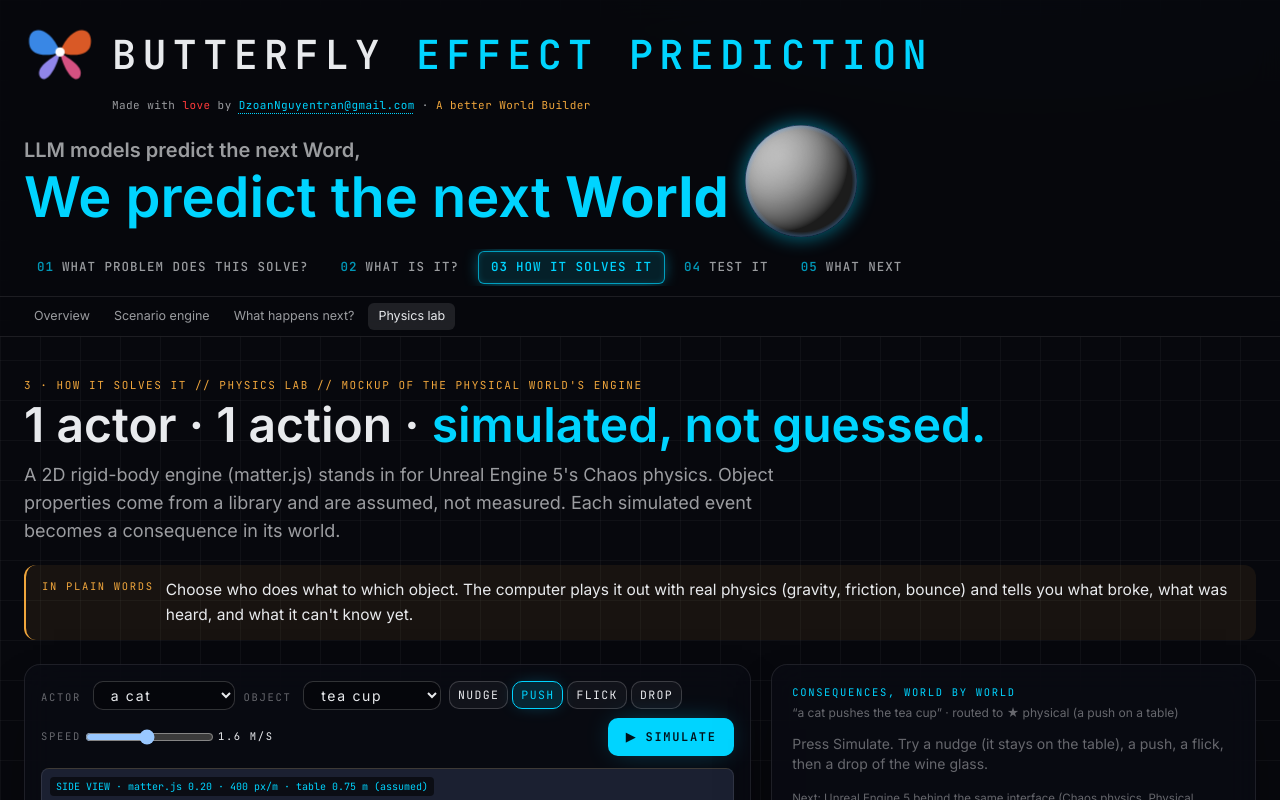
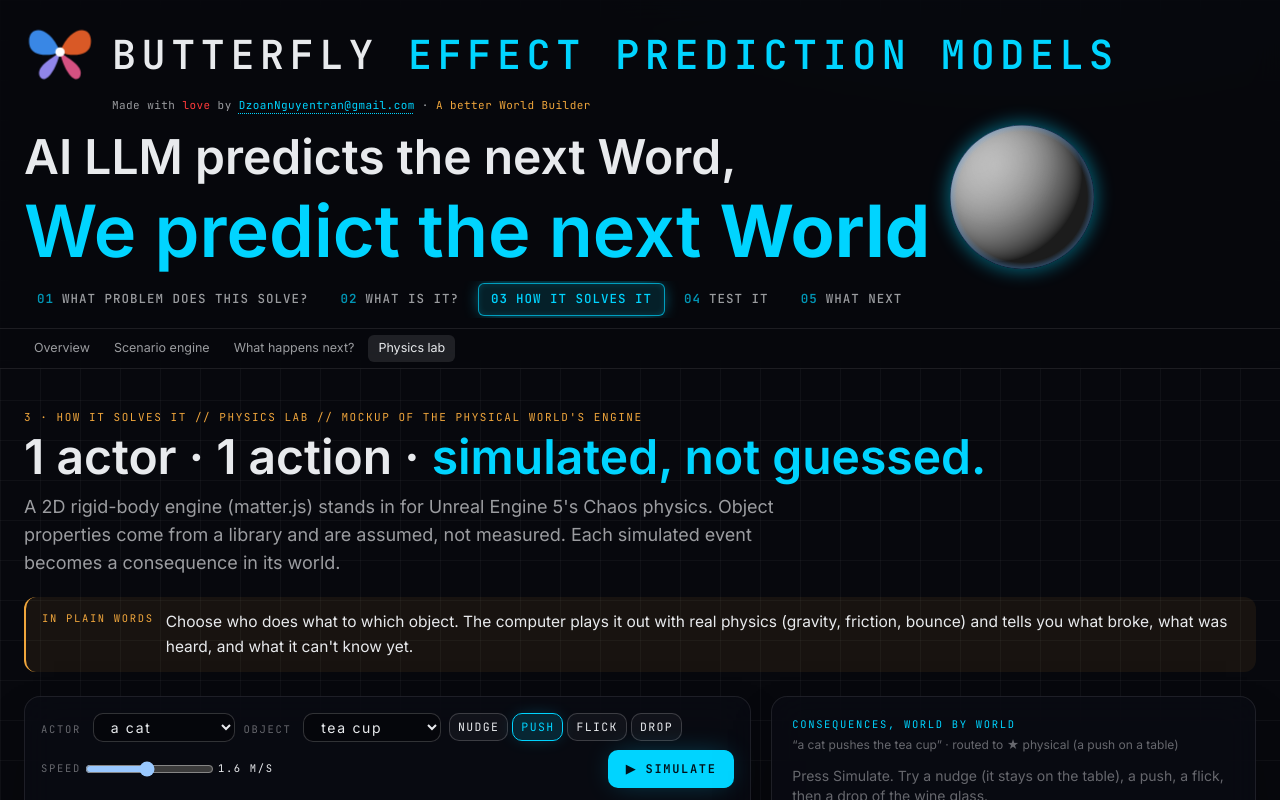
Before and after one commit to Sherlock2019/Butterfly-effect-AImodel, a Next.js app: page /lab in a window 1280 px wide. Shown: the top 800 px of the page. Built offline with nearby package versions, Linux system fonts and the light colour scheme.

Commit message:
Header: title "Butterfly Effect Prediction Models"; "AI LLM predicts the next Word," at page-heading size (48px), "We predict the next World" 72px, Earth 144px; compact headline on the console; sticky menus and anchors below the taller header

```diff
--- a/src/app/briefing/page.tsx
+++ b/src/app/briefing/page.tsx
@@ -14,7 +14,7 @@ const TOC = [["why", "Words vs consequences"], ["sowhat", "Why it matters"]] as
 
 function Sec({ id, n, title, kicker, children }: { id: string; n: string; title: string; kicker: string; children: React.ReactNode }) {
   return (
-    <section id={id} className="scroll-mt-44 border-t hairline py-14">
+    <section id={id} className="scroll-mt-[260px] border-t hairline py-14">
       <p className="classif">{n} // {title}</p>
       <h2 className="mt-2 text-3xl font-semibold leading-tight sm:text-4xl">{kicker}</h2>
       <div className="brief mt-6">{children}</div>
@@ -31,7 +31,7 @@ export default function Briefing() {
     <PageShell>
       <div className="grid gap-10 lg:grid-cols-[200px_minmax(0,1fr)]">
         <nav className="hidden lg:block" aria-label="Sections">
-          <div className="sticky top-44 flex flex-col gap-1">
+          <div className="sticky top-[260px] flex flex-col gap-1">
             <p className="hud-label mb-2">1 · What problem does this solve?</p>
             {TOC.map(([id, l]) => (
               <a key={id} href={`#${id}`} className="mono dim rounded px-2 py-1 text-[11.5px] uppercase tracking-wider hover:bg-white/5 hover:text-[var(--text)]">{l}</a>
@@ -43,8 +43,8 @@ export default function Briefing() {
         <article className="min-w-0 max-w-[880px]">
           <header className="rise">
             <p className="classif">1 // What problem does this solve?</p>
-            {/* the headline "LLM models predict the next Word, We predict the next World" sits in the header (Tagline) */}
-            <h1 className="mt-3 text-3xl font-semibold leading-snug sm:text-5xl"><span className="sr-only">LLM models predict the next Word, We predict the next World </span>by predicting the consequences of an action in <span className="accent">each layer of our Reality.</span></h1>
+            {/* the headline "AI LLM predicts the next Word, We predict the next World" sits in the header (Tagline) */}
+            <h1 className="mt-3 text-3xl font-semibold leading-snug sm:text-5xl"><span className="sr-only">AI LLM predicts the next Word, We predict the next World </span>by predicting the consequences of an action in <span className="accent">each layer of our Reality.</span></h1>
             <p className="dim mt-5 max-w-2xl text-lg leading-relaxed">
               AI agents are starting to act: they move money, change systems and post content. But a language model only predicts the next <i>word</i>. It does not track what an action <b className="text-[var(--text)]">changes</b>, for whom or where, and it rarely says &ldquo;I don&apos;t know&rdquo;.
               Butterfly Effect Prediction predicts what one action changes across ten worlds, with the rule behind every step.
--- a/src/app/next/page.tsx
+++ b/src/app/next/page.tsx
@@ -86,7 +86,7 @@ export default function Next() {
           </details>
         </section>
 
-        <section id="build" className="scroll-mt-44 border-t hairline pt-10 mt-10">
+        <section id="build" className="scroll-mt-[260px] border-t hairline pt-10 mt-10">
           <p className="classif">Build it with us</p>
           <h2 className="mt-2 text-3xl font-semibold sm:text-4xl">We are looking for top AI talent.</h2>
           <p className="dim mt-4 text-[15px] leading-relaxed">
--- a/src/app/page.tsx
+++ b/src/app/page.tsx
@@ -477,7 +477,7 @@ export default function Console() {
       {/* header */}
       <header className="flex flex-none flex-wrap items-center gap-x-4 gap-y-1.5 border-b hairline px-3 pb-2 pt-3 sm:px-4">
         <div className="flex min-w-0 flex-col gap-1"><Brand /><Credit under /></div>
-        <Tagline className="ml-4 hidden xl:flex" />
+        <Tagline compact className="ml-4 hidden xl:flex" />
         <p className="mono ml-auto hidden text-[10px] tracking-wider sm:block" style={{ color: !live.checked ? "var(--text-faint)" : live.text ? "var(--good)" : "var(--warn)" }} title={live.reason}>
           ● STANDALONE
         </p>
--- a/src/app/what/page.tsx
+++ b/src/app/what/page.tsx
@@ -55,7 +55,7 @@ const TERMS: [string, string][] = [
 
 function Sec({ id, title, kicker, children }: { id: string; title: string; kicker: string; children: React.ReactNode }) {
   return (
-    <section id={id} className="scroll-mt-44 border-t hairline py-14">
+    <section id={id} className="scroll-mt-[260px] border-t hairline py-14">
       <p className="classif">{title}</p>
       <h2 className="mt-2 text-3xl font-semibold leading-tight sm:text-4xl">{kicker}</h2>
       <div className="brief mt-6">{children}</div>
@@ -71,7 +71,7 @@ export default function What() {
     <PageShell>
       <div className="grid gap-10 lg:grid-cols-[200px_minmax(0,1fr)]">
         <nav className="hidden lg:block" aria-label="Sections">
-          <div className="sticky top-44 flex flex-col gap-1">
+          <div className="sticky top-[260px] flex flex-col gap-1">
             <p className="hud-label mb-2">2 · What is it?</p>
             {TOC.map(([id, l]) => (
               <a key={id} href={`#${id}`} className="mono dim rounded px-2 py-1 text-[11.5px] uppercase tracking-wider hover:bg-white/5 hover:text-[var(--text)]">{l}</a>
@@ -105,7 +105,7 @@ export default function What() {
 
           <Sec id="worlds-sec" title="Ten worlds" kicker="Ten worlds, each about its own kind of system.">
             <p>One actor performs one action. The action directly impacts one world first, and its consequences may reach others, any world to any world, not step by step up the stack. Every consequence sits on <b>two axes</b>: its <b>world</b> (which kind of system it is about) and its <b>ring</b> (how far it reaches, from the actor out to the earth).</p>
-            <div id="worlds" className="my-6 scroll-mt-44"><WorldStack /></div>
+            <div id="worlds" className="my-6 scroll-mt-[260px]"><WorldStack /></div>
             <div className="glass-flat my-6 overflow-x-auto">
               <table className="tbl">
                 <thead><tr><th>World</th><th>What it covers</th><th>In the app today</th><th>Status</th></tr></thead>
--- a/src/components/HowParts.tsx
+++ b/src/components/HowParts.tsx
@@ -132,7 +132,7 @@ const STAGES: Stage[] = [
 
 export function NplmMath() {
   return (
-    <div id="nplm" className="scroll-mt-44 my-8">
+    <div id="nplm" className="scroll-mt-[260px] my-8">
       <p className="hud-label">The model, formula by formula · as implemented in the code</p>
       <p className="dim mt-2 text-[15px]">How <a href={NPLM} target="_blank" rel="noreferrer" className="underline decoration-dotted underline-offset-4">NPLM</a> understands a whole phrase (A), predicts the next phrase (B) and steers the words (C), and how the Butterfly Model turns that meaning into the next state (D).</p>
       <ol className="mt-4 grid gap-4">
--- a/src/components/Nav.tsx
+++ b/src/components/Nav.tsx
@@ -37,7 +37,7 @@ function Letters({ text, from, className }: { text: string; from: number; classN
 }
 
 /**
- * The title: 40px on desktop (28px tablet, 18px phone so it still fits on one line).
+ * The title "Butterfly Effect Prediction Models": 40px on desktop (24px tablet, 13px phone so it still fits on one line).
  * Animation: the butterfly flies in and lands on the water, three rings spread under the title,
  * and each letter bobs as the ripple passes. Plays on load and again on hover (at most every 3 s);
  * with reduced motion it is a still title (globals.css).
@@ -53,7 +53,7 @@ export function Brand() {
   return (
     <Link href="/" onMouseEnter={replay} onFocus={replay}
       className="relative flex min-w-0 flex-none items-center gap-3 [--bf-rw:260vw] lg:gap-4"
-      aria-label="Butterfly Effect Prediction, home">
+      aria-label="Butterfly Effect Prediction Models, home">
       <span key={`m${run}`} className="relative inline-flex flex-none">
         <span className="bf-ring" aria-hidden /><span className="bf-ring r2" aria-hidden /><span className="bf-ring r3" aria-hidden /><span className="bf-ring r4" aria-hidden />
         <span className="bf-fly relative"><span className="bf-beat">
@@ -61,26 +61,30 @@ export function Brand() {
           <span className="hidden lg:inline"><Mark size={72} /></span>
         </span></span>
       </span>
-      <span key={`t${run}`} aria-hidden className="hud-title relative whitespace-nowrap text-[18px] leading-none !tracking-[.08em] sm:text-[28px] sm:!tracking-[.16em] lg:text-[40px]">
+      <span key={`t${run}`} aria-hidden className="hud-title relative whitespace-nowrap text-[13px] leading-none !tracking-[.05em] sm:text-[24px] sm:!tracking-[.12em] lg:text-[40px] lg:!tracking-[.14em]">
         <Letters text={first} from={0} />
-        <Letters text="Effect Prediction" from={first.length} className="accent" />
+        <Letters text="Effect Prediction Models" from={first.length} className="accent" />
       </span>
     </Link>
   );
 }
 
 /**
- * The headline beside the title: a small first line "LLM models predict the next Word," and under it,
- * twice as big, "We predict the next World", with a big rotating Earth beside both lines.
+ * The headline beside the title: "AI LLM predicts the next Word," at the size of a page heading (48px
+ * desktop) and under it, bigger (72px), "We predict the next World", with a big rotating Earth beside
+ * both lines. `compact` is the console's smaller version, so its panels keep their room.
  */
-export function Tagline({ className = "" }: { className?: string }) {
+export function Tagline({ className = "", compact = false }: { className?: string; compact?: boolean }) {
+  const l1 = compact ? "text-[16px]" : "text-[22px] sm:text-5xl";
+  const l2 = compact ? "text-[30px]" : "text-[32px] sm:text-[52px] lg:text-[72px]";
+  const g = compact ? "h-16 w-16" : "h-20 w-20 sm:h-28 sm:w-28 lg:h-36 lg:w-36";
   return (
-    <p className={`flex items-center gap-4 font-semibold ${className}`}>
-      <span className="flex min-w-0 flex-col gap-1.5">
-        <span className="dim text-[13px] leading-tight sm:text-[16px] lg:text-[20px]">LLM models predict the next Word,</span>
-        <span className="accent text-[24px] leading-none sm:text-[38px] lg:whitespace-nowrap lg:text-[56px]">We predict the next <span className="font-bold">World</span></span>
+    <p className={`flex items-center gap-5 font-semibold ${className}`}>
+      <span className="flex min-w-0 flex-col gap-2">
+        <span className={`leading-tight ${l1}`}>AI LLM predicts the next Word,</span>
+        <span className={`accent leading-none lg:whitespace-nowrap ${l2}`}>We predict the next <span className="font-bold">World</span></span>
       </span>
-      <SpinGlobe className="h-16 w-16 flex-none sm:h-20 sm:w-20 lg:h-28 lg:w-28" />
+      <SpinGlobe className={`flex-none ${g}`} />
     </p>
   );
 }
```
